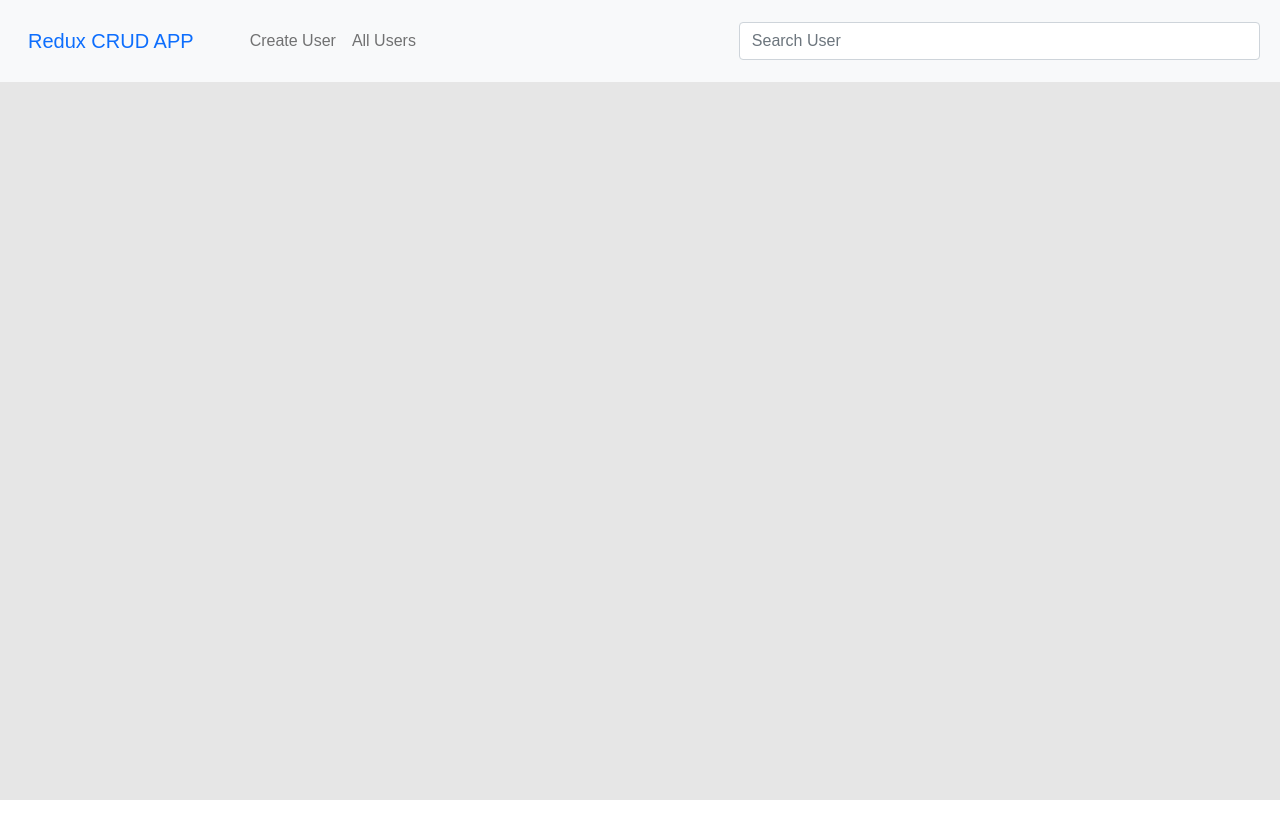
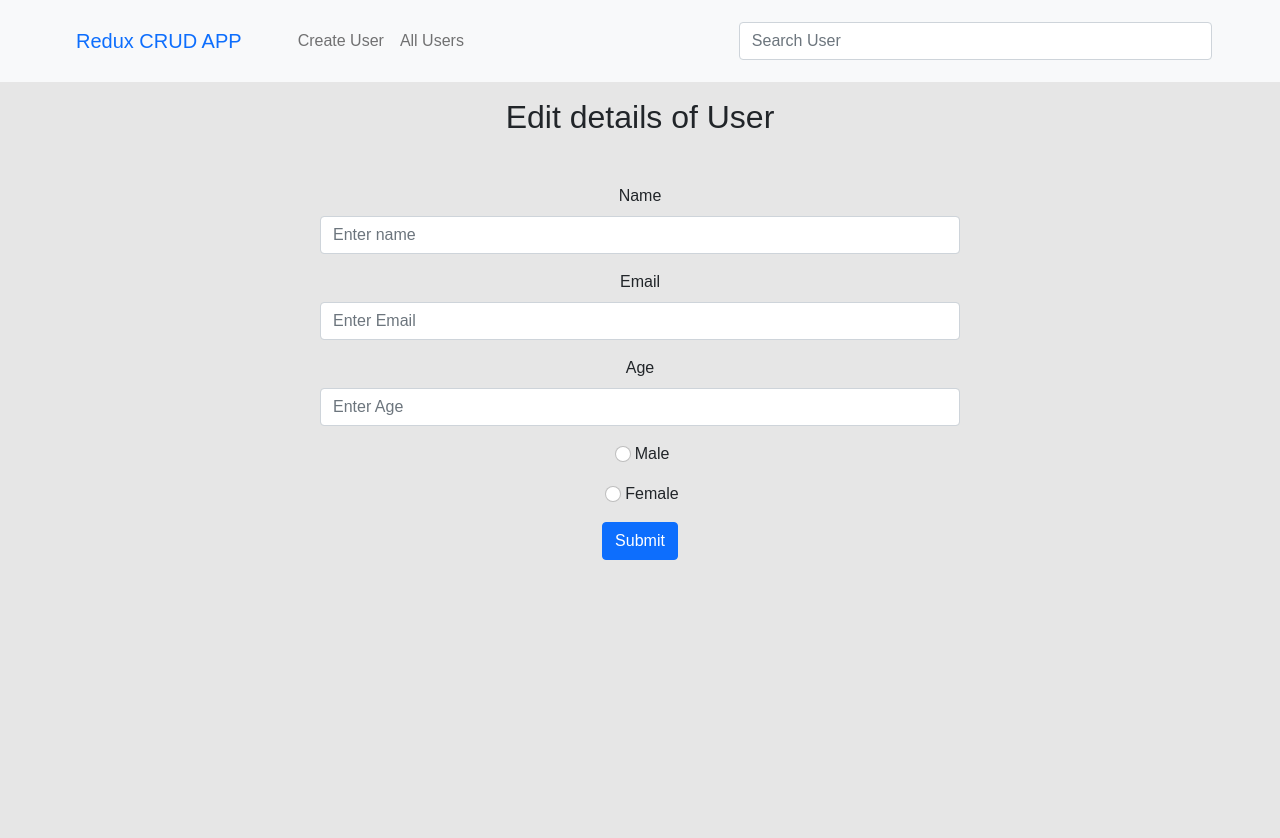
Before and after one commit to seo-asif/Complete-CRUD-APP-using-Redux-Toolkit-and-createAsyncThunk, a React (Create React App) app: page /edit/1 in a window 1280 px wide. Shown: the top 838 px of the page. Before the commit the page ends 800 px from the top, so only its background shows below. Built offline with nearby package versions, Linux system fonts and the light colour scheme.

Commit message:
CRUD system Complete

```diff
--- a/src/App.css
+++ b/src/App.css
@@ -8,7 +8,7 @@
 }
 
 .read-class {
-  width: 320px;
+  width: 335px;
 }
 
 .double-underline {
@@ -27,3 +27,25 @@
 .double-underline:hover::after {
   border-bottom: 4px solid rgba(10, 157, 255, 0.625);
 }
+
+@media (max-width: 767px) {
+  .mobile-only {
+    margin-right: 30px;
+    margin-left: 30px;
+    margin-top: 20px;
+    width: 90%;
+  }
+}
+@media (min-width: 768px) {
+  .mobile-only {
+    display: none;
+  }
+}
+
+.link-class {
+  text-decoration: none;
+}
+a:hover {
+  text-decoration: none;
+  color: white;
+}
--- a/src/App.js
+++ b/src/App.js
@@ -4,6 +4,7 @@ import Navbar from "./components/Navbar";
 import Create from "./components/Create";
 import Welcome from "./components/Welcome";
 import Read from "./components/Read";
+import Update from "./components/Update";
 
 function App() {
   return (
@@ -14,6 +15,7 @@ function App() {
           <Route exact path="/" element={<Welcome />}></Route>
           <Route path="/create" element={<Create />}></Route>
           <Route path="/read" element={<Read />}></Route>
+          <Route path="/edit/:id" element={<Update />}></Route>
         </Routes>
       </BrowserRouter>
     </div>
--- a/src/components/Navbar.jsx
+++ b/src/components/Navbar.jsx
@@ -7,7 +7,7 @@ const Navbar = () => {
   return (
     <>
       <nav className="navbar navbar-expand-lg navbar-light bg-light">
-        <div className="container-fluid ">
+        <div className="container-fluid mx-lg-5 mx-sm-3">
           <h4 className="navbar-brand mt-2">
             <Link to="/" className="nav-link ">
               Redux CRUD APP
--- a/src/components/Read.jsx
+++ b/src/components/Read.jsx
@@ -2,6 +2,7 @@ import React, { useEffect, useState } from "react";
 import { useDispatch, useSelector } from "react-redux";
 import { deleteUser, showUser } from "../features/userDetailsSlice";
 import CustomModal from "./CustomModal";
+import { Link } from "react-router-dom";
 
 const Read = () => {
   const dispatch = useDispatch();
@@ -35,6 +36,12 @@ const Read = () => {
           setShowPopup={setShowPopup}
         />
       )}
+      <input
+        className="form-control  mobile-only"
+        type="search"
+        placeholder="Search User"
+        aria-label="Search"
+      />
       <h2 className="py-3">All User</h2>
       <div className="d-flex mx-5 justify-content-center gap-3 flex-wrap pb-5">
         {users &&
@@ -54,7 +61,7 @@ const Read = () => {
                 </button>
 
                 <button className="card-link btn btn-outline-success btn-sm ">
-                  Edit
+                  <Link to={`/edit/${element.id}`} className="link-class"> Edit</Link>
                 </button>
                 <button
                   className="card-link btn btn-outline-danger btn-sm "
--- /dev/null
+++ b/src/components/Update.jsx
@@ -0,0 +1,104 @@
+import React, { useEffect, useState } from "react";
+import { useDispatch, useSelector } from "react-redux";
+import { useParams, useNavigate } from "react-router-dom";
+import { updateUser } from "../features/userDetailsSlice";
+
+const Update = () => {
+  const { users } = useSelector((state) => state.app);
+  const { id } = useParams();
+  const [updateData, setUpdateData] = useState({});
+  const navigate = useNavigate();
+  const dispatch = useDispatch();
+
+  useEffect(() => {
+    if (id) {
+      const singleUser = users.filter((ele) => ele.id === id);
+      setUpdateData(singleUser[0]);
+    }
+  }, []);
+
+  const newData = (e) => {
+    setUpdateData({ ...updateData, [e.target.name]: e.target.value });
+  };
+
+  const handleSubmit = (e) => {
+    e.preventDefault();
+    dispatch(updateUser(updateData));
+    console.log(updateData);
+
+    navigate("/read");
+  };
+
+  return (
+    <div className="vh-100 text-center ">
+      <h2 className="mt-3">Edit details of User </h2>
+      <form className="w-50 mx-auto my-5" onSubmit={handleSubmit}>
+        <div className="mb-3">
+          <label className="form-label">Name</label>
+          <input
+            type="text"
+            name="name"
+            className="form-control outline:none rounded"
+            placeholder="Enter name"
+            value={updateData && updateData.name}
+            onChange={newData}
+            required
+          />
+        </div>
+        <div className="mb-3">
+          <label className="form-label">Email</label>
+          <input
+            type="email"
+            name="email"
+            className="form-control rounded"
+            placeholder="Enter Email"
+            value={updateData && updateData.email}
+            onChange={newData}
+            required
+          />
+        </div>
+        <div className="mb-3">
+          <label className="form-label">Age</label>
+          <input
+            type="text"
+            name="age"
+            placeholder="Enter Age"
+            className="form-control rounded"
+            value={updateData && updateData.age}
+            onChange={newData}
+            required
+          />
+        </div>
+        <div className="mb-3">
+          <input
+            className="form-check-input mx-1 "
+            name="gender"
+            value="Male"
+            type="radio"
+            checked={updateData && updateData.gender === "Male"}
+            onChange={newData}
+            required
+          />
+          <label className="form-check-label">Male</label>
+        </div>
+        <div className="mb-3">
+          <input
+            className="form-check-input mx-1"
+            name="gender"
+            value="Female"
+            type="radio"
+            checked={updateData && updateData.gender === "Female"}
+            onChange={newData}
+          />
+          <label className="form-check-label">Female</label>
+        </div>
+
+        <button type="submit" className="btn btn-primary">
+          Submit
+        </button>
+      </form>
+    </div>
+  );
+};
+
+export default Update;
--- a/src/features/userDetailsSlice.js
+++ b/src/features/userDetailsSlice.js
@@ -42,6 +42,20 @@ export const createUser = createAsyncThunk("createUser", async (data) => {
 export const showUser = createAsyncThunk("showUser", async (data) => {
   try {
     const response = await axios.get(POST_URL, data);
+    console.log(response.data);
+    return response.data;
+  } catch (error) {
+    return isRejectedWithValue(error.response);
+  }
+});
+
+// update User
+export const updateUser = createAsyncThunk("updateUser", async (data) => {
+  try {
+    const response = await axios.put(
+      `https://648c3b3f8620b8bae7ec8260.mockapi.io/crud/${data.id}`,
+      data
+    );
     console.log(response.data);
     return response.data;
   } catch (error) {
@@ -97,6 +111,20 @@ export const userDetail = createSlice({
       state.loading = true;
       state.users = action.payload;
     },
+    [updateUser.pending]: (state) => {
+      state.loading = true;
+    },
+    [updateUser.fulfilled]: (state, action) => {
+      state.loading = false;
+      state.users = state.users.map((element) =>
+        element.id === action.payload.id ? action.payload : element
+      );
+    },
+    [updateUser.rejected]: (state, action) => {
+      state.loading = false;
+      state.error = action.payload.message;
+    },
+
     [deleteUser.pending]: (state, action) => {
       state.loading = true;
     },
```
